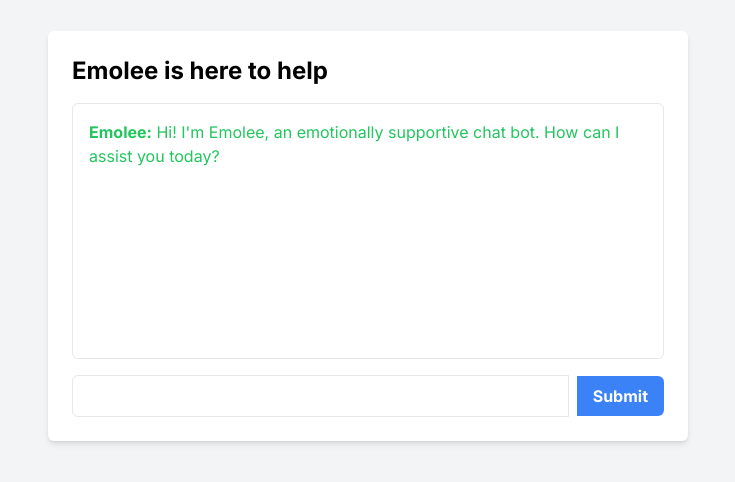
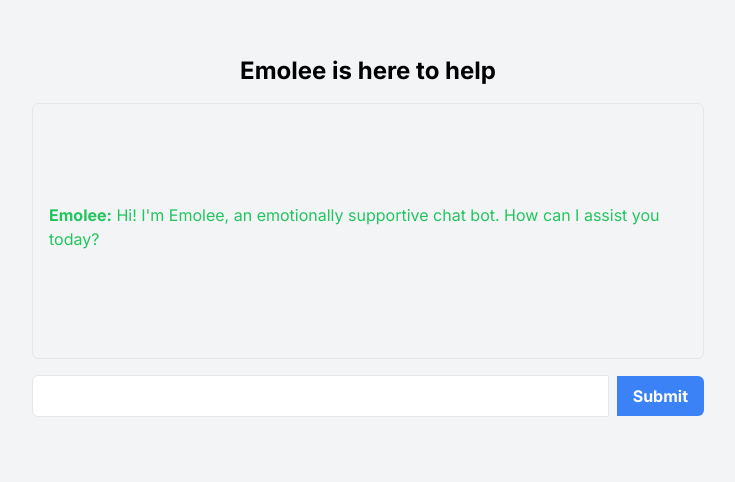
Before and after one commit to smmk123/chatbot, a Next.js app: page / in a window 1280 px wide. Shown: the part 164-646 px from the top of the page, without its empty margins (272-1007 px from the left). Built offline with nearby package versions, Linux system fonts and the light colour scheme.

Commit message:
updated readme added comment

```diff
--- a/app/layout.tsx
+++ b/app/layout.tsx
@@ -4,8 +4,8 @@ import { Inter } from 'next/font/google'
 const inter = Inter({ subsets: ['latin'] })
 
 export const metadata = {
-  title: 'Create Next App',
-  description: 'Generated by create next app',
+  title: 'Emolee',
+  description: 'Emotionally supportive chat bot',
 }
 
 export default function RootLayout({
--- a/app/page.tsx
+++ b/app/page.tsx
@@ -34,6 +34,7 @@ export default function Home() {
   };
 
   const appendPrompts = (message: string): string => {
+    //if you modify this array of prompt you suggestions will eventually make their way into the conversation.
     const prompts = [
       "You are Emolee an emotionally supportive chat bot respond to this in a friendly positive manner then ask how was their day: ",
       "Respond to this in an upbeat comforting manner: ",
@@ -63,7 +64,7 @@ export default function Home() {
         method: 'POST',
         params: {
           prompt: messageWithPrompts,
-          max_tokens: 60,
+          max_tokens: 600,
         },
       });
       console.log(response.data);
@@ -74,20 +75,33 @@ export default function Home() {
     }
   };
 
+  const handleKeyDown = (e: React.KeyboardEvent<HTMLInputElement>) => {
+    if (e.key === 'Enter') {
+      handleSubmit();
+    }
+  };
+
   return (
     <div className="flex flex-col items-center justify-center min-h-screen bg-gray-100">
-      <div className="p-6 bg-white shadow-md rounded-md w-1/2">
         <h1 className="text-2xl font-bold mb-4">Emolee is here to help</h1>
-        <div className="h-64 overflow-auto mb-4 border border-gray-200 rounded-md p-4">
+        <div className="flex flex-col items-center justify-center w-full max-w-2xl h-64 overflow-auto mb-4 border border-gray-200 rounded-md p-4">
           {chatLog.map((chat, index) => (
-            <p key={index} className={`mb-2 ${chat.user === 'User' ? 'text-blue-500' : 'text-green-500'}`}><strong>{chat.user}:</strong> {chat.message}</p>
+            <p
+              key={index}
+              className={`mb-2 ${
+                chat.user === 'User' ? 'text-blue-500' : 'text-green-500'
+              }`}
+            >
+              <strong>{chat.user}:</strong> {chat.message}
+            </p>
           ))}
         </div>
-        <div className="flex items-center">
+        <div className="flex items-center w-full max-w-2xl">
           <input
             type="text"
             value={message}
             onChange={(e) => setMessage(e.target.value)}
+            onKeyDown={handleKeyDown}
             className="flex-grow border border-gray-200 rounded-l-md p-2 mr-2"
           />
           <button
@@ -97,7 +111,6 @@ export default function Home() {
             Submit
           </button>
         </div>
-      </div>
     </div>
   );
 };
```
Also changed, not shown: 1 other file (tests, documents, lock files or other folders).
